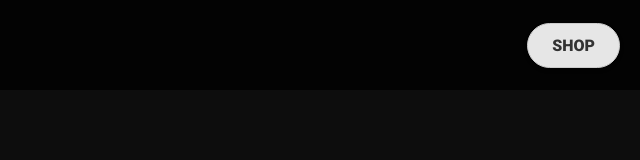
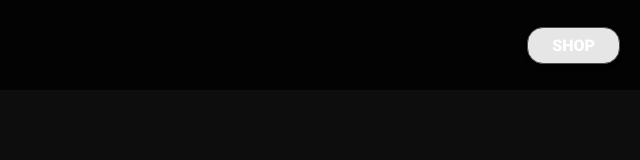
Before and after one commit to rsleiberin/janus, a Next.js app in the folder frontend/: page / in a window 1280 px wide. Shown: the top 160 px of the page, without its empty margins (640-1280 px from the left). Built offline with nearby package versions, Linux system fonts and the light colour scheme.

Commit message:
molecules completed

```diff
--- a/frontend/src/components/molecules/call_to_action_buttons/shopCTAButtonStyles.module.css
+++ b/frontend/src/components/molecules/call_to_action_buttons/shopCTAButtonStyles.module.css
@@ -1,36 +1,28 @@
-/* shopCTAButtonStyles.module.css */
 .shopCtaButton {
-  font-family: 'Roboto', sans-serif; /* Roboto font */
-  font-weight: 900; /* Black weight for Roboto, which is the heaviest */
-  font-size: 16px; /* Adjust based on your design */
-  color: #333; /* Dark text for contrast */
-  background-color: #E6E6E6; /* Light grey for a subtle look */
-  padding: 12px 24px; /* Adjust padding for a larger touch target */
-  border: 1px solid #CCC; /* Slight border for definition */
-  border-radius: 50px; /* Pill shape */
+  font-family: var(--font-family-primary); /* Using global font family */
+  font-weight: var(--font-weight-extra-bold); /* Utilizing the global font weight for emphasis */
+  font-size: var(--font-size-body); /* Standard body font size from globals */
+  color: var(--color-text-primary); /* Primary text color */
+  background-color: var(--color-accent); /* Accent color for button background */
+  padding: var(--spacing-small) var(--spacing-medium); /* Using global spacing tokens */
+  border: var(--border-width-default) solid var(--color-border); /* Standard border using global color */
+  border-radius: var(--border-radius-pill); /* Pill-shaped border radius */
   cursor: pointer;
-  transition: all 0.3s ease;
+  transition: background-color var(--animation-duration-fast), box-shadow var(--animation-duration-fast);
   text-transform: uppercase; /* Uppercase text for emphasis */
-  box-shadow: 0 2px 4px rgba(0, 0, 0, 0.2); /* Subtle shadow for depth */
+  box-shadow: var(--shadow-default); /* Default shadow from global tokens */
 }
 
 .shopCtaButton:hover,
 .shopCtaButton:focus {
-  background-color: #CCC; /* A medium grey for interaction */
-  border-color: #AAA; /* Darker border on hover/focus */
-  box-shadow: 0 4px 8px rgba(0, 0, 0, 0.3); /* Enhanced shadow for hover effect */
+  background-color: var(--color-hover); /* Hover state background color */
+  border-color: var(--color-highlight); /* Highlight color for border on hover/focus */
+  box-shadow: var(--shadow-emphasis); /* Enhanced shadow for hover effect */
   transform: translateY(-2px); /* Lift effect */
 }
 
 .shopCtaButton:active {
-  background-color: #AAA; /* Dark grey for a clicked effect */
-  box-shadow: 0 2px 4px rgba(0, 0, 0, 0.1); /* Smaller shadow to simulate pressing down */
+  background-color: var(--color-active); /* Active state background color */
+  box-shadow: var(--shadow-inset); /* Inset shadow to simulate pressing down */
   transform: translateY(0); /* Return to original position */
 }
-
-/* Notes:
-   - The achromatic color scheme is sophisticated and modern.
-   - Hover and active states provide visual feedback and enhance user interaction.
-   - The design is clean and minimalistic, with a focus on functionality and usability.
-   - Update the font family to match the one used in your Figma design.
-*/
--- a/frontend/src/components/molecules/navigation_elements/DropdownMenu.js
+++ b/frontend/src/components/molecules/navigation_elements/DropdownMenu.js
@@ -1,7 +1,7 @@
 import React, { useState } from 'react';
-import MenuItem from './MenuItem';
-import Icon from '../../atoms/content_and_media_elements/Icon';
-import styles from './dropdownMenuStyles.module.css';
+import MenuItem from './MenuItem'; // Adjust the import path as needed
+import Icon from '../../atoms/content_and_media_elements/Icon'; // Verify the import path
+import styles from './dropdownMenuStyles.module.css'; // Correct path to CSS module
 
 // DropdownMenu Component
 const DropdownMenu = ({ items }) => {
--- a/frontend/src/components/molecules/navigation_elements/MegaDropdownMenu.js
+++ b/frontend/src/components/molecules/navigation_elements/MegaDropdownMenu.js
@@ -1,6 +1,6 @@
 import React from 'react';
-import DropdownItem from '../DropdownItem';
-import styles from './megaDropdownMenu.module.css';
+import DropdownItem from '../DropdownItem'; // Adjust the import path as needed
+import styles from './megaDropdownMenu.module.css'; // Ensure this is the correct path to your CSS module
 
 const MegaDropdownMenu = ({ categories }) => {
   return (
--- a/frontend/src/components/molecules/navigation_elements/MenuItem.js
+++ b/frontend/src/components/molecules/navigation_elements/MenuItem.js
@@ -1,12 +1,12 @@
 import React from 'react';
-import './menuItemStyles.module.css'; // Link to your CSS file for MenuItem
+import styles from './menuItemStyles.module.css'; // Correctly import the CSS module
 
 // MenuItem Component
 const MenuItem = ({ label, link, icon, onClick }) => {
     return (
-        <li className="menu-item">
-            {icon && <span className="menu-item-icon">{icon}</span>}
-            <a href={link} onClick={onClick} className="menu-item-link">
+        <li className={styles.menuItem}>
+            {icon && <span className={styles.menuItemIcon}>{icon}</span>}
+            <a href={link} onClick={onClick} className={styles.menuItemLink}>
                 {label}
             </a>
         </li>
@@ -14,13 +14,3 @@ const MenuItem = ({ label, link, icon, onClick }) => {
 };
 
 export default MenuItem;
-
-// Notes:
-// - 'MenuItem' represents a single item in a navigation menu.
-// - It can include text, a link, an optional icon, and an onClick handler.
-// - The component is designed to be flexible and easily customizable.
-// - Use the 'label' prop for the menu item's text.
-// - The 'link' prop is for the URL the menu item should navigate to.
-// - The 'icon' prop can be used to pass an icon component (optional).
-// - The 'onClick' prop allows for custom click event handling (optional).
-// - This component should be used within a parent navigation list (`<ul>` or `<nav>`).
--- a/frontend/src/components/molecules/navigation_elements/dropdownMenuStyles.module.css
+++ b/frontend/src/components/molecules/navigation_elements/dropdownMenuStyles.module.css
@@ -3,10 +3,10 @@
 }
 
 .dropdownToggle {
-  background-color: var(--color-offWhite);
-  color: var(--color-black);
-  padding: var(--spacing-xs);
-  font-family: var(--font-family-body);
+  background-color: var(--color-surface); /* Adjusted to use surface color */
+  color: var(--color-text-primary); /* Adjusted for primary text color */
+  padding: var(--spacing-small); /* Standard small spacing */
+  font-family: var(--font-family-primary); /* Primary font family */
   border: none;
   cursor: pointer;
   display: flex;
@@ -18,10 +18,10 @@
   position: absolute;
   top: 100%;
   left: 0;
-  background-color: var(--color-white);
-  border: var(--border-width-thin) solid var(--color-mediumGray);
-  box-shadow: var(--shadow-elevation-low);
+  background-color: var(--color-background); /* Use background color for consistency */
+  border: var(--border-width-default) solid var(--color-border); /* Default border styling */
+  box-shadow: var(--shadow-default); /* Default shadow for depth */
   list-style: none;
   padding: 0;
-  margin: var(--spacing-xxs) 0 0 0;
+  margin: var(--spacing-micro) 0 0 0; /* Micro spacing for slight offset */
 }
--- a/frontend/src/components/molecules/navigation_elements/menuItemStyles.module.css
+++ b/frontend/src/components/molecules/navigation_elements/menuItemStyles.module.css
@@ -5,20 +5,20 @@
 
 .menuItemLink {
   text-decoration: none; /* Removes default underline from links */
-  color: var(--black); /* Adjusted to use CSS variable */
-  padding: 8px; /* This value should be updated according to your design tokens */
+  color: var(--color-text-primary); /* Use global text primary color */
+  padding: var(--spacing-small); /* Use small spacing token */
   display: flex;
   align-items: center;
   transition: color 0.2s, background-color 0.2s;
 }
 
 .menuItemIcon {
-  margin-right: 4px; /* This value should be updated according to your design tokens */
+  margin-right: var(--spacing-micro); /* Use micro spacing token */
   display: flex; /* To align icon properly */
 }
 
 /* Hover and active states */
 .menuItemLink:hover, .menuItemLink:active {
-  color: var(--darkGray); /* Adjusted to use CSS variable */
-  background-color: var(--offWhite); /* Adjusted to use CSS variable */
+  color: var(--color-accent); /* Use accent color for hover */
+  background-color: var(--color-hover); /* Use hover background color */
 }
```
Also changed, not shown: frontend/src/components/molecules/navigation_elements/megaDropdownMenu.module.css (+9 -7 lines).
